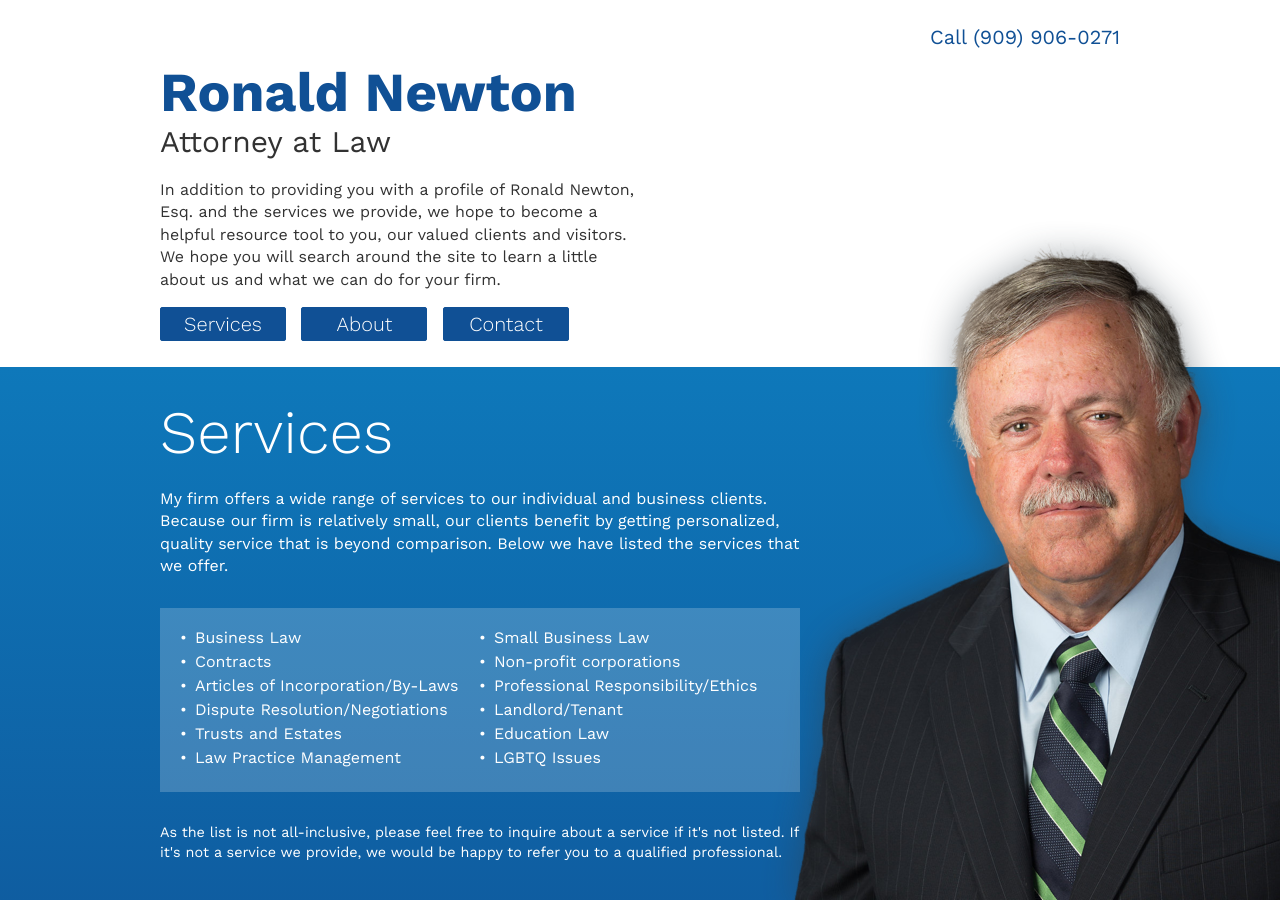
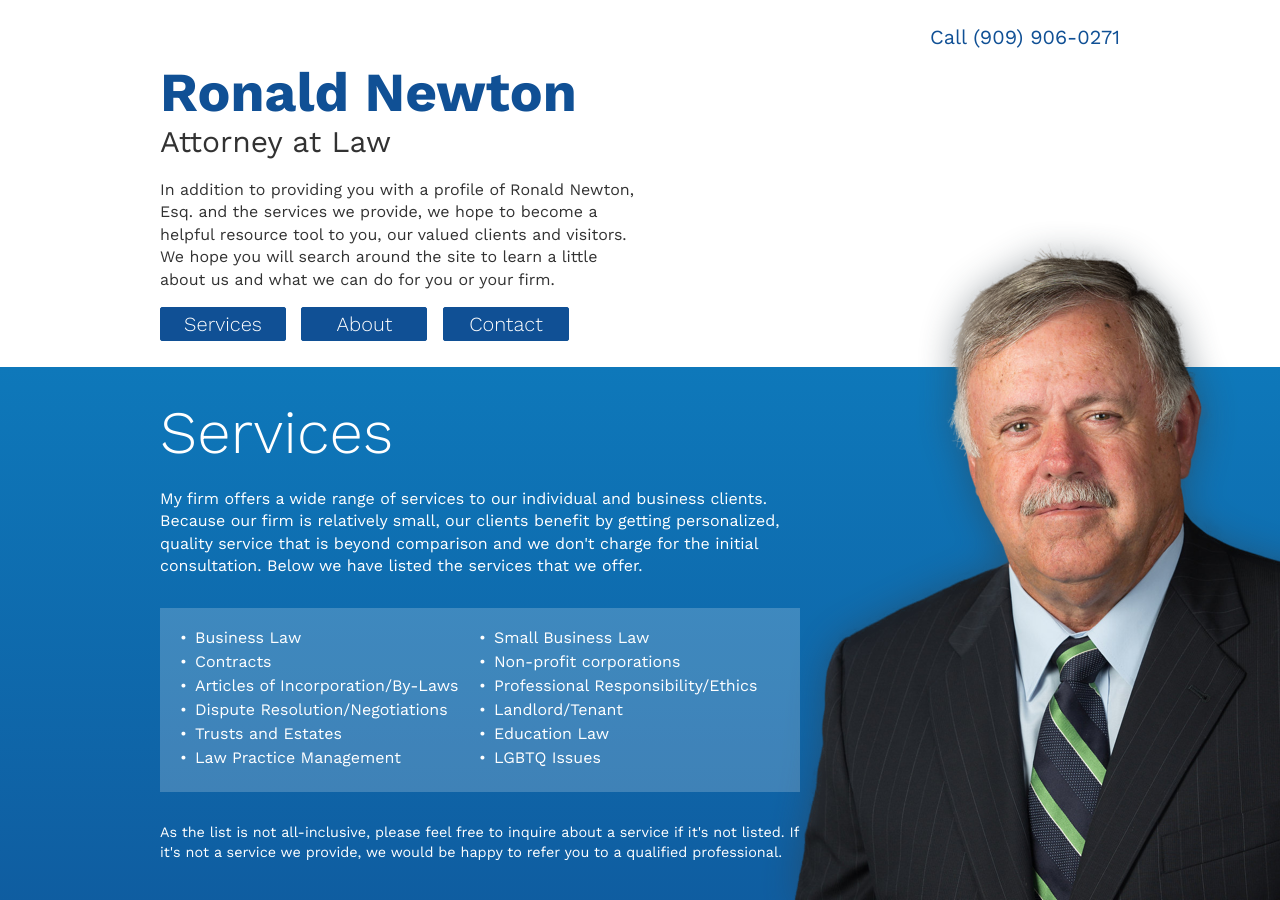
Before and after one commit to iamnewton/rdnewtonlaw.com, a Jekyll site: the page built from index.html, in a window 1280 px wide and 900 px high. Built offline with Jekyll 4.4.1, drawn with Linux system fonts in a browser that asks for light colours.

Commit message:
Update; copy changes

```diff
--- a/index.html
+++ b/index.html
@@ -6,7 +6,7 @@ notification_enabled: true
 <section id="intro" class="Intro FLC">
 	<div class="Frame FLC">
 		<div class="welcome">
-			<p>In addition to providing you with a profile of Ronald Newton, Esq. and the services we provide, we hope to become a helpful resource tool to you, our valued clients and visitors. We hope you will search around the site to learn a little about us and what we can do for your firm.</p>
+			<p>In addition to providing you with a profile of Ronald Newton, Esq. and the services we provide, we hope to become a helpful resource tool to you, our valued clients and visitors. We hope you will search around the site to learn a little about us and what we can do for you or your firm.</p>
 
 			<nav class="navigation">
 				<ul class="list-inline">
@@ -28,7 +28,7 @@ notification_enabled: true
 		<section id="services" class="Services FLC">
 			<h1>Services</h1>
 
-			<p>My firm offers a wide range of services to our individual and business clients. Because our firm is relatively small, our clients benefit by getting personalized, quality service that is beyond comparison. Below we have listed the services that we offer.</p>
+			<p>My firm offers a wide range of services to our individual and business clients. Because our firm is relatively small, our clients benefit by getting personalized, quality service that is beyond comparison and we don't charge for the initial consultation. Below we have listed the services that we offer.</p>
 
 			<ul class="FLC">
 				{% for service in site.data.services %}
```
